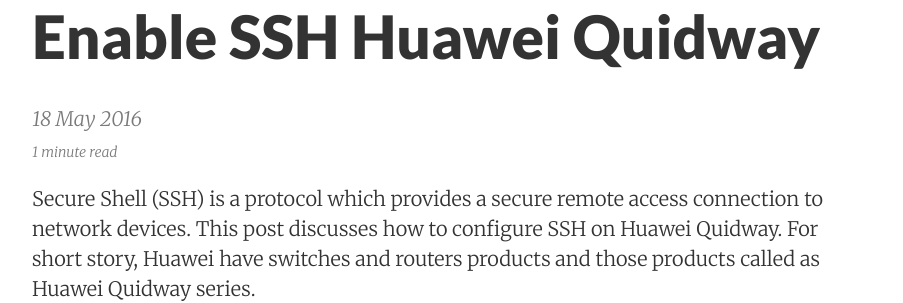
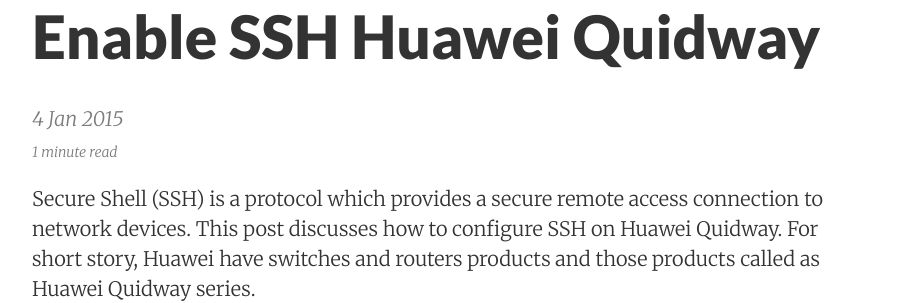
Before and after one commit to wwahyudi/wwahyudi.github.io, a Jekyll site: the page built from _posts/2016-05-18-ssh-huawei-quidway.md, in a window 1280 px wide and 900 px high. Shown: the part 168-471 px from the top of the window, without its empty margins (188-1091 px from the left). Built offline with Jekyll 4.4.1, drawn with Linux system fonts in a browser that asks for light colours.

Commit message:
Fixed ssh huawei quidway

```diff
--- a/_posts/2016-05-18-ssh-huawei-quidway.md
+++ b/_posts/2016-05-18-ssh-huawei-quidway.md
@@ -1,7 +1,7 @@
 ---
 layout:     post
 title:      Enable SSH Huawei Quidway
-date:       2016-05-18 12:31:19
+date:       2015-01-04
 summary:    Enable SSH on Huawei Quidway switch
 categories: huawei
 ---
```
